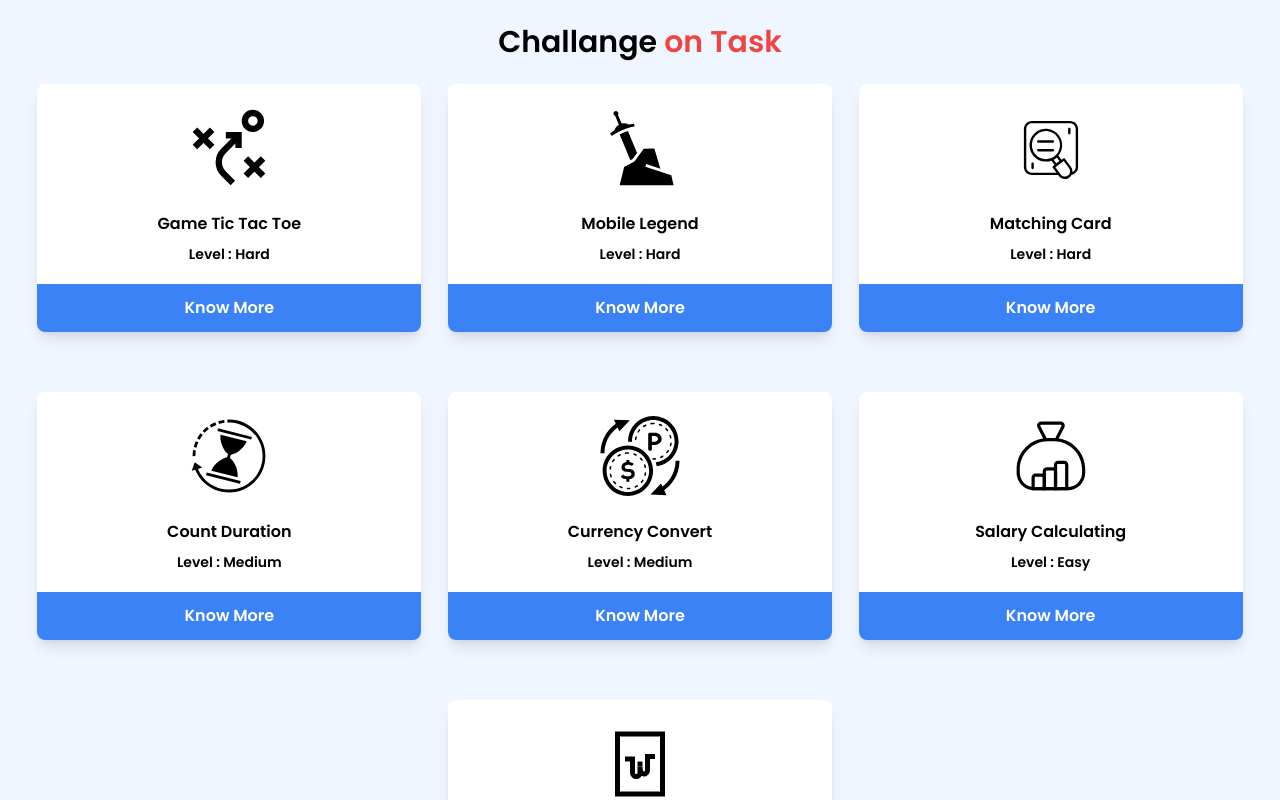
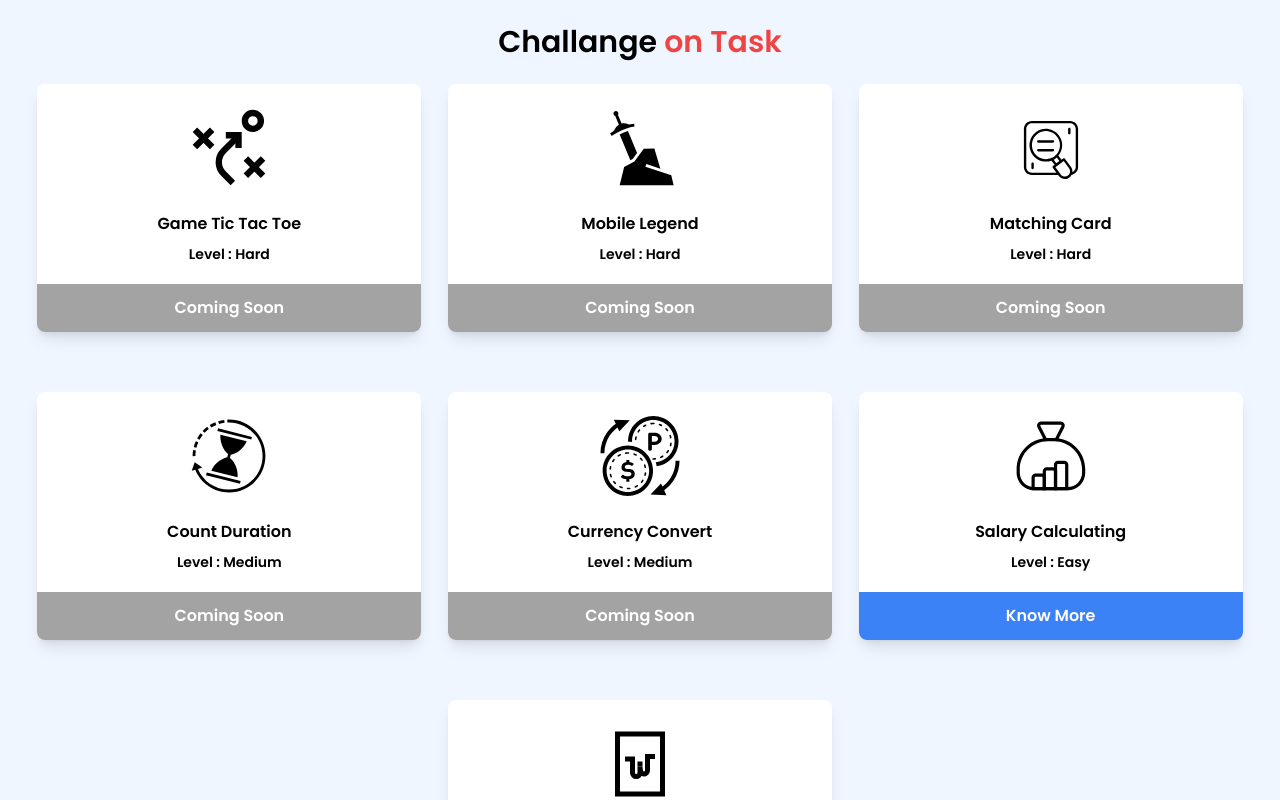
Before and after one commit to faniadifrihandoko1/micro-feature, a React (Vite) app: page / in a window 1280 px wide. Shown: the top 800 px of the page. Built offline with nearby package versions, Linux system fonts and the light colour scheme.

Commit message:
add Feature: Salary Count and Word Scramb

```diff
--- a/src/pages/Home.tsx
+++ b/src/pages/Home.tsx
@@ -20,9 +20,9 @@ export default function Home() {
           <p className="text-center text-sm font-normal pb-5"> Level : Hard</p>
           <Link
             to=""
-            className="bg-blue-500 hover:bg-blue-700 text-center text-white p-3"
+            className="bg-neutral-400 hover:bg-blue-700 text-center text-white p-3 pointer-events-none"
           >
-            Know More
+            Coming Soon
           </Link>
         </div>
         {/*  */}
@@ -33,9 +33,9 @@ export default function Home() {
           <p className="text-center text-sm font-normal pb-5"> Level : Hard</p>
           <Link
             to=""
-            className="bg-blue-500 hover:bg-blue-700 text-center text-white p-3"
+            className="bg-neutral-400 hover:bg-blue-700 text-center text-white p-3 pointer-events-none"
           >
-            Know More
+            Coming Soon
           </Link>
         </div>
         {/*  */}
@@ -46,9 +46,9 @@ export default function Home() {
           <p className="text-center text-sm font-normal pb-5"> Level : Hard</p>
           <Link
             to=""
-            className="bg-blue-500 hover:bg-blue-700 text-center text-white p-3"
+            className="bg-neutral-400 hover:bg-blue-700 text-center text-white p-3 pointer-events-none"
           >
-            Know More
+            Coming Soon
           </Link>
         </div>
         {/*  */}
@@ -59,9 +59,9 @@ export default function Home() {
           <p className="text-center text-sm font-normal pb-5">Level : Medium</p>
           <Link
             to=""
-            className="bg-blue-500 hover:bg-blue-700 text-center text-white p-3"
+            className="bg-neutral-400 hover:bg-blue-700 text-center text-white p-3 pointer-events-none"
           >
-            Know More
+            Coming Soon
           </Link>
         </div>
         {/*  */}
@@ -72,9 +72,9 @@ export default function Home() {
           <p className="text-center text-sm font-normal pb-5">Level : Medium</p>
           <Link
             to=""
-            className="bg-blue-500 hover:bg-blue-700 text-center text-white p-3"
+            className="bg-neutral-400 hover:bg-blue-700 text-center text-white p-3 pointer-events-none"
           >
-            Know More
+            Coming Soon
           </Link>
         </div>
         {/*  */}
```
